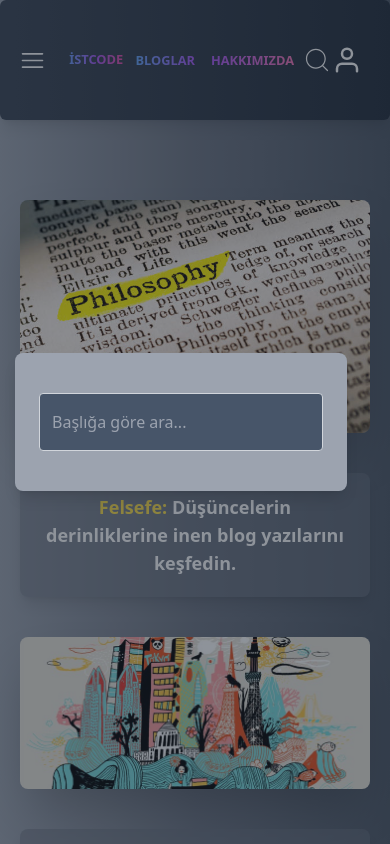
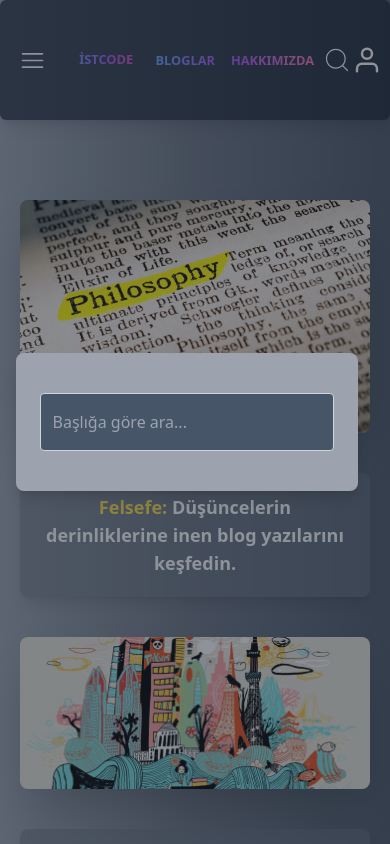
Before and after one commit to baratess/istcode, a Next.js app: page / in a window 390 px wide. Both pictures are taken after a click on the element 317 px from the left and 60 px from the top of the page. Shown: the top 844 px of the page. Built offline with nearby package versions, Linux system fonts and the light colour scheme.

Commit message:
Mobile responsive

```diff
--- a/app/components/navbar/Navbar1.tsx
+++ b/app/components/navbar/Navbar1.tsx
@@ -9,7 +9,7 @@ import About from "./About";
 
 const Navbar: React.FC = () => {
   return (
-    <div className="bg-gradient-to-r from-gray-400 via-gray-500 to-gray-600  animate-fadeIn">
+    <div className="bg-gradient-to-r from-gray-400 via-gray-500 to-gray-600 animate-fadeIn">
       <div className="relative">
         <header className="flex items-center justify-between py-3 bg-gradient-to-r from-gray-700 to-gray-800 text-white shadow-lg h-[120px] rounded-md max-w-screen-xl w-full mx-auto">
           <div className="flex items-center w-full sm:w-auto">
@@ -28,7 +28,7 @@ const Navbar: React.FC = () => {
             <About />
           </div>
 
-          <div className="flex items-center ml-auto sm:ml-0 pr-7">
+          <div className="flex items-center ml-auto sm:ml-0 pr-2">
             <Search />
             <User />
           </div>
--- a/app/components/navbar/Search.tsx
+++ b/app/components/navbar/Search.tsx
@@ -67,7 +67,7 @@ const Search = () => {
       )}
 
       {isSearchOpen && (
-        <div className="fixed inset-0 flex justify-center items-center z-20 pr-7">
+        <div className="fixed inset-0 flex justify-center items-center z-20 pr-4">
           <div
             ref={searchRef}
             className="bg-gray-400 p-6 rounded-lg shadow-lg w-11/12 sm:w-1/3 max-w-lg relative"
```
